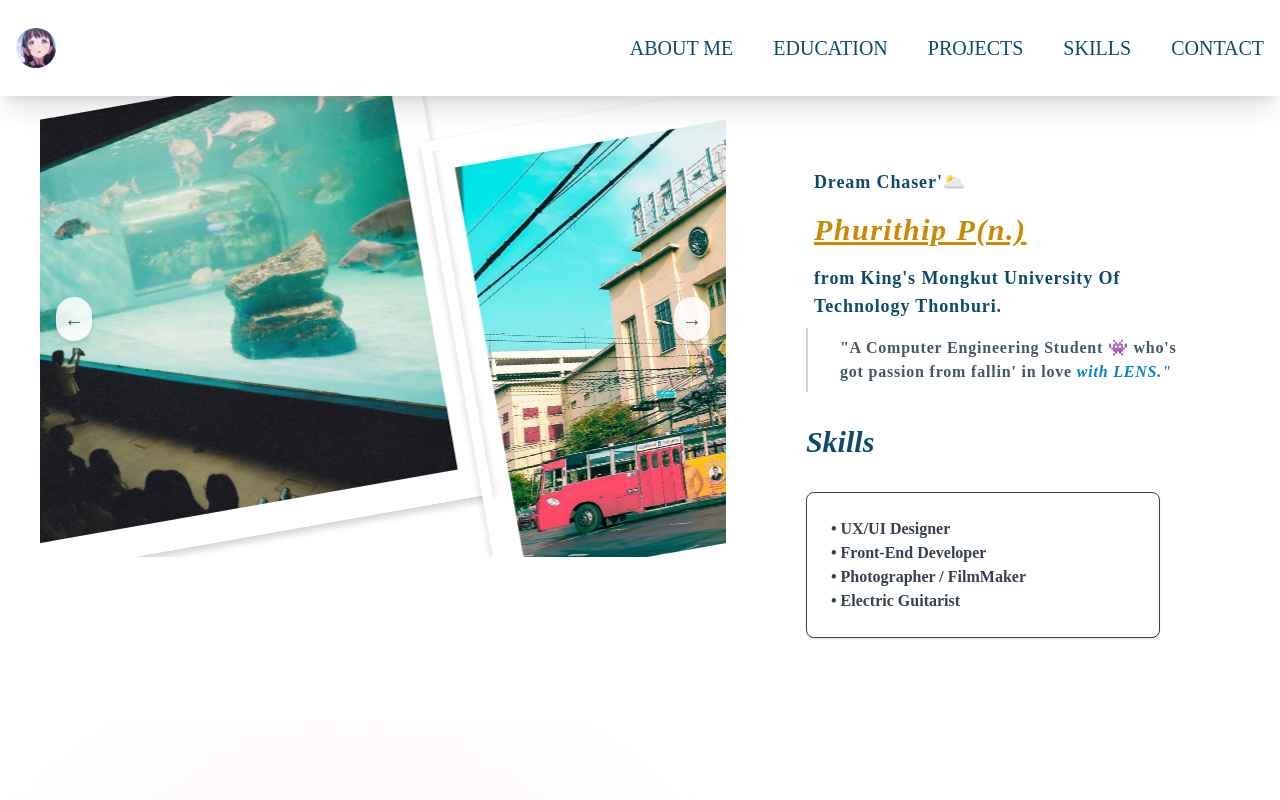
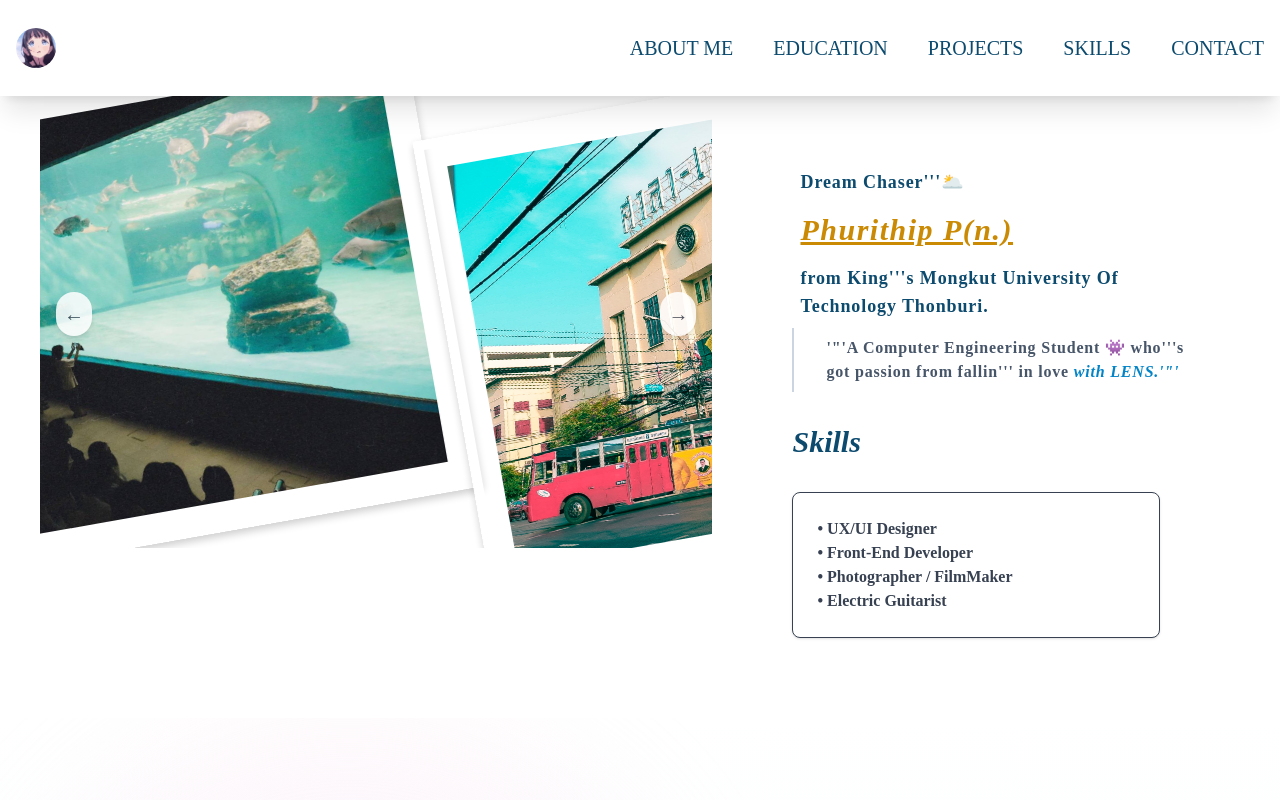
Before and after one commit to yiiipunn/jpsite, a Next.js app: page / in a window 1280 px wide. Shown: the top 800 px of the page. Built offline with nearby package versions, Linux system fonts and the light colour scheme.

Commit message:
fixed '&apos;'

```diff
--- a/src/components/About.tsx
+++ b/src/components/About.tsx
@@ -8,18 +8,18 @@ const About = () => (
   <div className ="flex flex-col">
   <div className="container px-2 py-4 lg:py-20 lg:px-20 transform-custom justify-center " id="About">
     <p className="container flex px-2 py-2 text-lg font-bold tracking-wider  text-sky-900">
-      Dream Chaser&apos;🌥️
+      Dream Chaser'&apos;'🌥️
     </p>
     <div className="container flex px-2 py-2 text-left font-bold text-3xl tracking-wider hover:border-b text-yellow-600 italic underline transition-all duration-500">
       Phurithip P(n.)
     </div>
     <Link href="https://www.kmutt.ac.th/">
       <p className="container flex px-2 py-2 text-lg  font-bold tracking-wider text-sky-900 hover:text-[#E78F81] active:text-sky-300 hover:transition-shadow duration-500">
-        from King&apos;s Mongkut University Of Technology Thonburi.
+        from King'&apos;'s Mongkut University Of Technology Thonburi.
       </p>
     </Link>
     <div className="container box-content border-l-2 border-slate-300 flex px-8 py-2 ">
-      <p className="text-md font-bold tracking-wider  text-slate-600">&quot;A Computer Engineering Student 👾 who&apos;s got passion from fallin&apos; in love <span className="italic text-sky-600 hover:text-sky-300">with LENS.&quot;</span></p>
+      <p className="text-md font-bold tracking-wider  text-slate-600">'&quot;'A Computer Engineering Student 👾 who'&apos;'s got passion from fallin'&apos;' in love <span className="italic text-sky-600 hover:text-sky-300">with LENS.'&quot;'</span></p>
     </div>
    <Skills/>
     </div>
--- a/src/components/Education.tsx
+++ b/src/components/Education.tsx
@@ -2,7 +2,6 @@
 
 import React, { useEffect, useState } from "react";
 import Link from "next/link";
-import Project from "./Project";
 import { motion } from "framer-motion";
 
 const fadeInLeft = {
```
